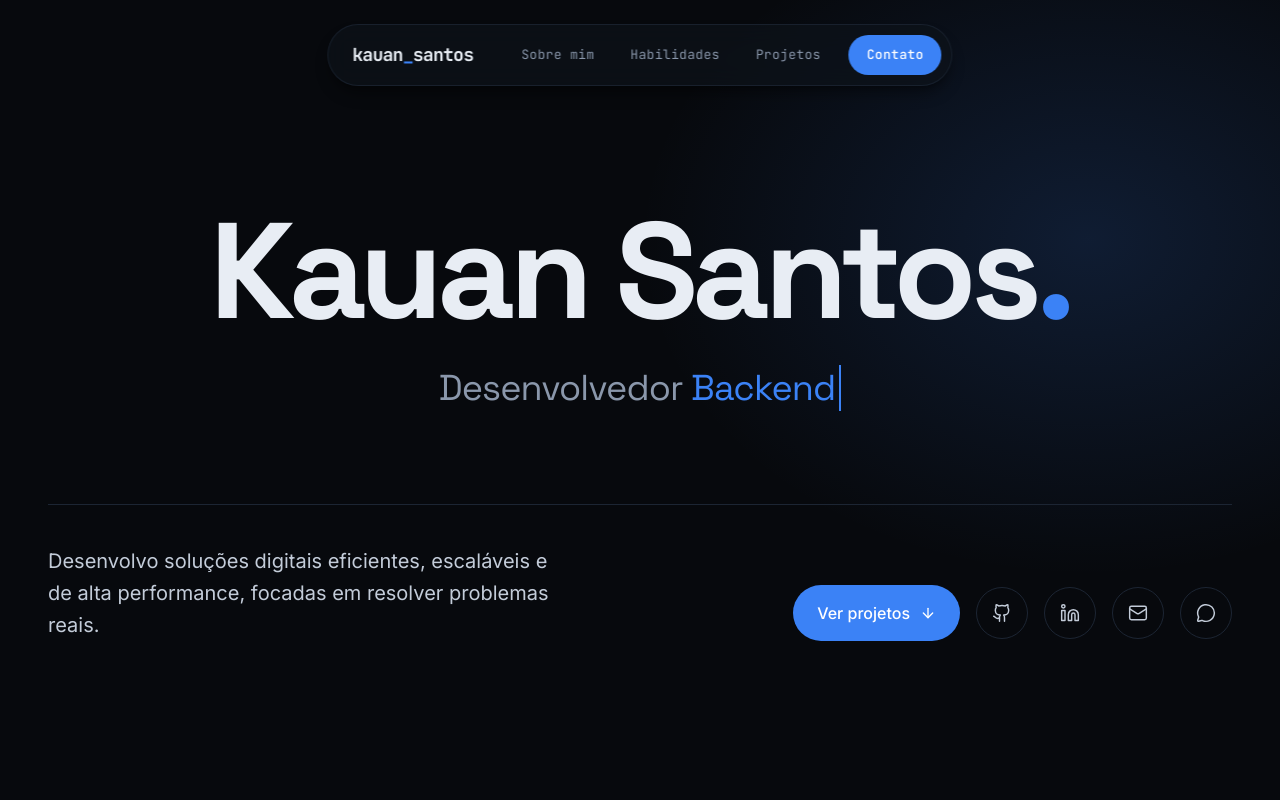
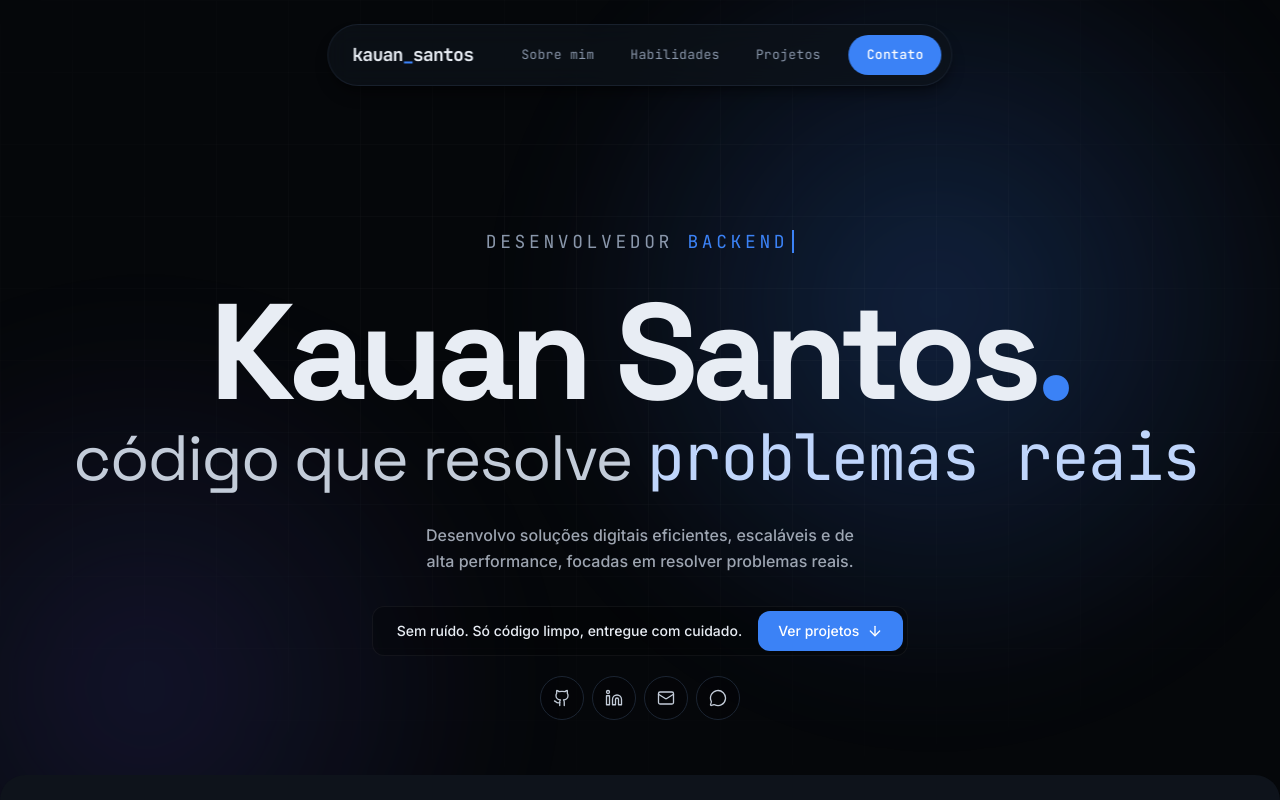
Before and after one commit to kauanguilhermesantos/portfolio, a React (Vite) app: page / in a window 1280 px wide. Shown: the top 800 px of the page. Built offline with nearby package versions, Linux system fonts and the light colour scheme.

Commit message:
feat(HeroSection): fundo animado e melhorado

```diff
--- a/src/components/HeroSection.jsx
+++ b/src/components/HeroSection.jsx
@@ -13,41 +13,68 @@ const sociais = [
   },
 ]
 
+// cada pedaço entra com o keyframe "surgir", escalonado pelo atraso
+const atraso = (ms) => ({ animationDelay: `${ms}ms` })
+
 export default function HeroSection() {
   return (
-    <section className="bg-[radial-gradient(ellipse_50%_60%_at_85%_30%,rgba(59,130,246,0.16),transparent_70%)]">
-      <div className="mx-auto flex min-h-screen max-w-7xl flex-col justify-center gap-8 px-6 pb-20 pt-32 md:px-12">
-        <h1 className="text-center font-display text-6xl font-bold leading-[0.95] tracking-[-0.045em] text-fg sm:text-8xl lg:text-[136px]">
-          <RevelarNome />
-          <span className="text-accent">.</span>
-        </h1>
+    <section className="relative mb-[-25px] h-svh min-h-[640px] overflow-hidden">
+      {/* fundo vivo no lugar do vídeo: brilhos azuis flutuando + grade sutil */}
+      <div aria-hidden className="absolute inset-0">
+        <div className="absolute -right-[10%] -top-[20%] h-[70vmax] w-[70vmax] animate-flutuar rounded-full bg-[radial-gradient(circle,rgba(59,130,246,0.28),transparent_60%)] blur-2xl" />
+        <div className="absolute -bottom-[30%] -left-[15%] h-[60vmax] w-[60vmax] animate-flutuar rounded-full bg-[radial-gradient(circle,rgba(99,102,241,0.18),transparent_60%)] blur-2xl [animation-delay:-7s]" />
+        <div className="absolute inset-0 bg-[linear-gradient(rgba(255,255,255,0.035)_1px,transparent_1px),linear-gradient(90deg,rgba(255,255,255,0.035)_1px,transparent_1px)] bg-[size:72px_72px] [mask-image:radial-gradient(ellipse_70%_60%_at_50%_40%,black,transparent)]" />
+      </div>
+      <div aria-hidden className="absolute inset-0 bg-black/20" />
 
-        <p className="text-center font-display text-2xl tracking-tight text-muted md:text-4xl">
+      <div className="relative flex h-full flex-col items-center justify-end gap-8 px-6 pb-16 text-center md:pb-20">
+        <p style={atraso(100)} className="animate-surgir font-mono text-base uppercase tracking-[0.2em] text-muted md:text-lg">
           Desenvolvedor <Typewriter />
         </p>
 
-        <div className="mt-10 flex flex-col gap-10 border-t md:mt-16 border-line pt-10 lg:flex-row lg:items-end lg:justify-between">
-          <p className="max-w-[520px] text-lg leading-8 text-soft md:text-xl">
-            Desenvolvo soluções digitais eficientes, escaláveis e de alta performance, focadas em resolver problemas reais.
-          </p>
+        <h1 className="font-display text-6xl font-bold leading-[0.95] tracking-[-0.045em] text-fg sm:text-8xl lg:text-[136px]">
+          <span style={atraso(200)} className="inline-block animate-surgir">
+            <RevelarNome />
+            <span className="text-accent">.</span>
+          </span>
+          <span className="mt-2 block text-4xl font-normal tracking-tight text-soft sm:text-5xl lg:text-[64px]">
+            <span style={atraso(450)} className="inline-block animate-surgir">código que resolve</span>{" "}
+            <em
+              className="inline-block animate-surgir pr-2 font-mono not-italic text-accent-soft"
+              style={atraso(600)}
+            >
+              problemas reais
+            </em>
+          </span>
+        </h1>
 
-          <div className="flex flex-wrap items-center gap-3 sm:gap-4">
+        <p style={atraso(750)} className="animate-surgir max-w-[440px] text-sm font-medium leading-relaxed text-soft/80 md:text-base">
+          Desenvolvo soluções digitais eficientes, escaláveis e de alta performance, focadas em resolver problemas reais.
+        </p>
+
+        <div style={atraso(900)} className="flex animate-surgir flex-col items-center gap-5">
+          <div className="flex items-center gap-4 rounded-xl border border-white/5 bg-black/25 py-1 pl-6 pr-1 backdrop-blur-md">
+            <span className="hidden text-sm font-medium text-fg sm:inline">Sem ruído. Só código limpo, entregue com cuidado.</span>
+            <span className="text-sm font-medium text-fg sm:hidden">Código limpo, com cuidado.</span>
             <a
               href="#projetos"
-              className="group flex items-center gap-2.5 rounded-full bg-accent px-6 py-4 font-medium text-white transition-colors hover:bg-blue-500"
+              className="group flex items-center gap-2 rounded-xl bg-accent px-5 py-2.5 text-sm font-medium text-white transition-colors hover:bg-blue-500"
             >
               Ver projetos
               <ArrowDown className="h-4 w-4 transition-transform group-hover:translate-y-0.5" />
             </a>
+          </div>
+
+          <div className="flex items-center gap-2">
             {sociais.map((link) => (
               <a
                 key={link.label}
                 href={link.href}
                 aria-label={link.label}
                 {...(link.external && { target: "_blank", rel: "noopener noreferrer" })}
-                className="flex h-[52px] w-[52px] items-center justify-center rounded-full border border-line text-soft transition-colors hover:border-accent hover:text-accent"
+                className="flex h-11 w-11 items-center justify-center rounded-full border border-line bg-black/20 text-soft backdrop-blur-md transition duration-300 hover:-translate-y-1 hover:border-accent hover:text-accent"
               >
-                <link.Icon className="h-5 w-5" strokeWidth={1.75} />
+                <link.Icon className="h-[18px] w-[18px]" strokeWidth={1.75} />
               </a>
             ))}
           </div>
--- a/src/components/TechMarquee.jsx
+++ b/src/components/TechMarquee.jsx
@@ -17,11 +17,13 @@ function Lista({ hidden }) {
 
 export default function TechMarquee() {
   return (
-    <section aria-label="Tecnologias que utilizo" className="group overflow-hidden bg-surface/40 py-8 [mask-image:linear-gradient(to_right,transparent,black_10%,black_90%,transparent)]">
-      {/* lista duplicada: a animação anda -50% e recomeça sem emenda visível */}
-      <div className="animate-marquee flex w-max group-hover:[animation-play-state:paused]">
-        <Lista />
-        <Lista hidden />
+    <section aria-label="Tecnologias que utilizo" className="group relative z-10 overflow-hidden rounded-t-[25px] bg-surface pb-4 pt-10">
+      <div className="overflow-hidden [mask-image:linear-gradient(to_right,transparent,black_10%,black_90%,transparent)]">
+        {/* lista duplicada: a animação anda -50% e recomeça sem emenda visível */}
+        <div className="animate-marquee flex w-max group-hover:[animation-play-state:paused]">
+          <Lista />
+          <Lista hidden />
+        </div>
       </div>
     </section>
   )
```
